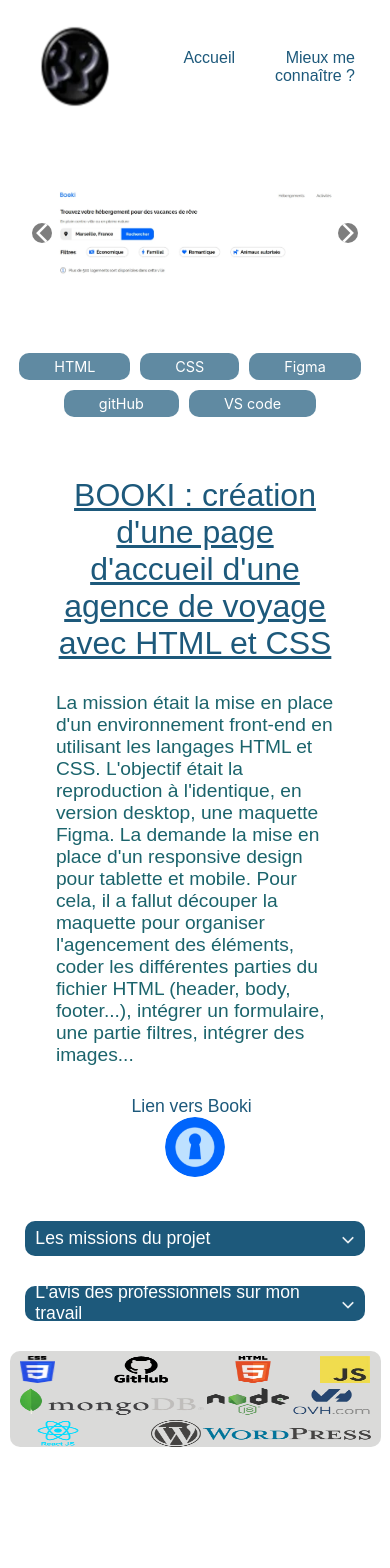
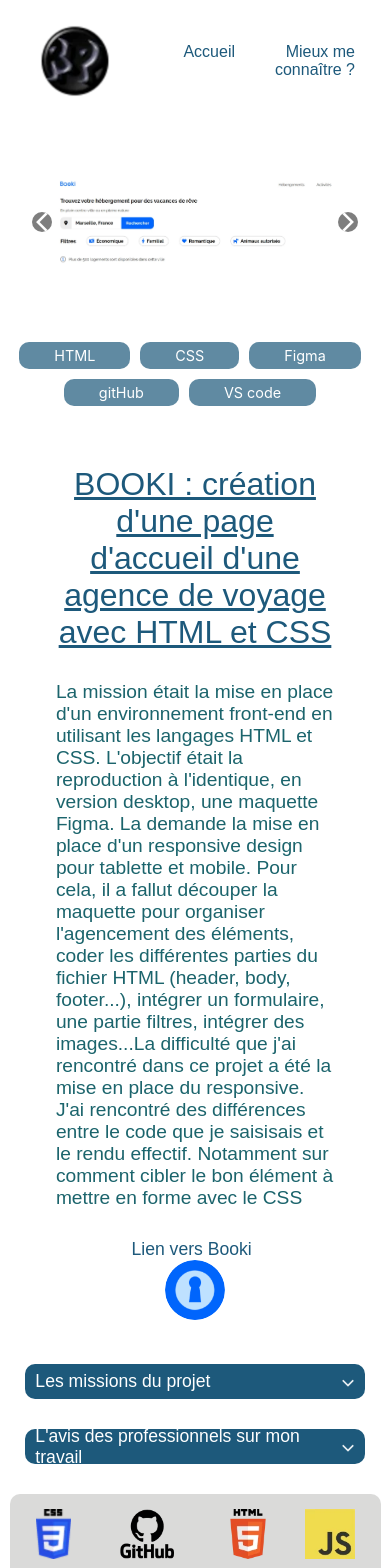
Before and after one commit to RemiP79/portfolio, a React (Create React App) app: page /description/projetBooki in a window 390 px wide. Shown: the top 1568 px of the page. Before the commit the page ends 1477 px from the top, so only its background shows below. Built offline with nearby package versions, Linux system fonts and the light colour scheme.

Commit message:
livrable

```diff
--- a/src/components/Footer.jsx
+++ b/src/components/Footer.jsx
@@ -9,7 +9,7 @@
     return (
     <footer id="footer">
         {DataLogo.map((img,index)=>
-                    <img key={index} src={img.picture} alt={img.alt} height="27" width={img.width} className="logoFooter"/>
+                    <img key={index} src={img.picture} alt={img.alt} height="50" width={img.width} className="logoFooter"/>
                 )}
 
 
--- a/src/components/Header.jsx
+++ b/src/components/Header.jsx
@@ -6,7 +6,7 @@
 
 function Banner() {
     return (<header id="header">
-        <img id="logoKasaRouge" src={Logo} width="96" height="93" alt="Logo RP" />
+        <img id="logoKasaRouge" src={Logo} width="96" height="" alt="Logo RP" />
             <nav className="navbar"> {/* */}
                 <NavLink className={({isActive}) =>
                                 isActive ? "nav-active nav-link"
--- a/src/components/styles/footer.css
+++ b/src/components/styles/footer.css
@@ -2,7 +2,7 @@
    width : 90%;
    margin : 20px auto;
     display : flex;
-    justify-content: space-between;
+    justify-content: space-around;
    flex-wrap:wrap;
    align-items: center;
    background-color: rgba(203,203,201,0.7);
@@ -27,11 +27,13 @@
     }
     footer img{
         margin-top : 5px;
-        height : 27px;
+        /* height : 27px; */
+        padding-top:10px;
     }
-    #logofooter{
+    /* #logofooter{
         width : 20%;
-    }
+
+    } */
 
     .pFooter{
         font-size : 2vw;
--- a/src/data/Data.json
+++ b/src/data/Data.json
@@ -23,7 +23,7 @@
 			"picture": "/portfolio/img/DerejLogo.png"
 		},
 		"rating": "5",
-		"location": " Mon premier projet de développeur s'est fait pendant le confinement. Ma femme voulait créer un site marchand pour sa marque DEREJ couture. J'ai donc décidé d'utiliser les semaines de confinement pour m'auto-former et créer un site à l'image de la marque. Je n'avais aucune compétence en création de site. J'ai utilisé Wordpress et installé le site chez un hébergeur. Je gère totalement l'entretien du site, la création et l'insertion de tous les éléments le composant.",
+		"location": " Mon premier projet de développeur s'est fait pendant le confinement. Ma femme voulait créer un site marchand pour sa marque DEREJ couture. J'ai donc décidé d'utiliser les semaines de confinement pour m'auto-former et créer un site à l'image de la marque. Je n'avais aucune compétence en création de site. J'ai utilisé Wordpress et installé le site chez un hébergeur. Je gère totalement la maintenance du site, la création et l'insertion de tous les éléments le composant. Les difficultés que j'ai rencontré pour ce projet a été de partir d'une feuille blanche, tant au niveau de l'expertise que de la connaissance de cette tehnologie. J'ai aussi du apprendre à écouter ma \"cliente\" pour répondre à ses demandes",
 		"equipments": [
 			"Je suis créatrice couture, je suis exigente et souhaitant un site à mon image, coloré,rigoureux mais original.",
 			"M. Perez a su être à l'écoute de mes besoins.",
@@ -61,7 +61,7 @@
 			"picture": "/portfolio/img/bookiLogoLink.png"
 		},
 		"rating": "4",
-		"location": "La mission était la mise en place d'un environnement front-end en utilisant les langages HTML et CSS. L'objectif était la reproduction à l'identique, en version desktop, une maquette Figma. La demande la mise en place d'un responsive design pour tablette et mobile. Pour cela, il a fallut découper la maquette pour organiser l'agencement des éléments, coder les différentes parties du fichier HTML (header, body, footer...), intégrer un formulaire, une partie filtres, intégrer des images...",
+		"location": "La mission était la mise en place d'un environnement front-end en utilisant les langages HTML et CSS. L'objectif était la reproduction à l'identique, en version desktop, une maquette Figma. La demande la mise en place d'un responsive design pour tablette et mobile. Pour cela, il a fallut découper la maquette pour organiser l'agencement des éléments, coder les différentes parties du fichier HTML (header, body, footer...), intégrer un formulaire, une partie filtres, intégrer des images...La difficulté que j'ai rencontré dans ce projet a été la mise en place du responsive. J'ai rencontré des différences entre le code que je saisisais et le rendu effectif. Notamment sur comment cibler le bon élément à mettre en forme avec le CSS",
 		"equipments": [
 			"Le projet réponds au cahier de charge",
 			"Projet bien structuré(création de dossier css/images)",
```
